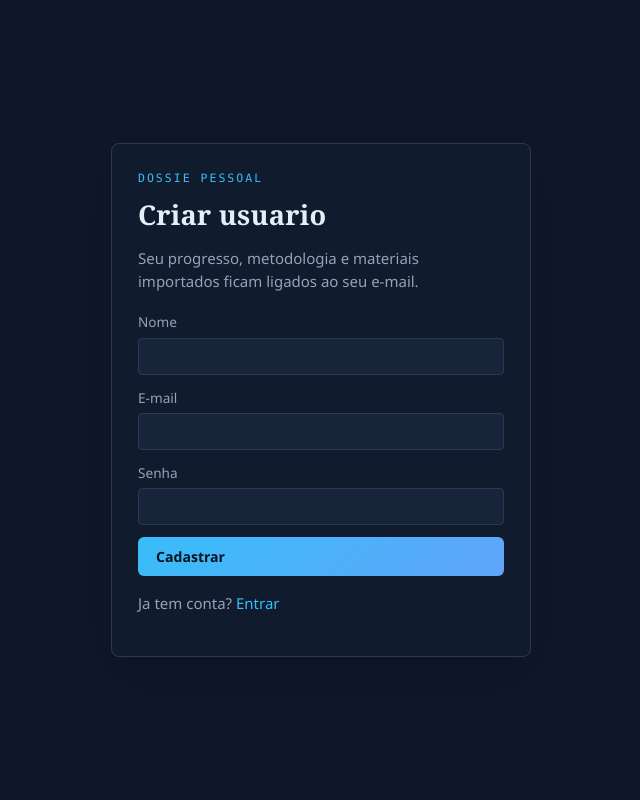
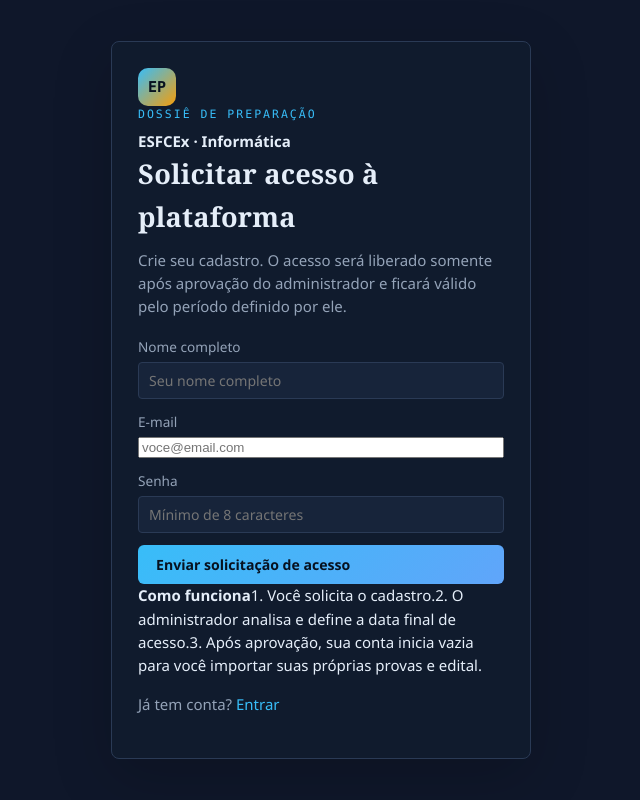
Before and after one commit to StanleyCarvalho/Dossie-concurso-esfecex, a Node server app: page /cadastro in a window 1280 px wide. Shown: the whole page, without its empty margins (319-959 px from the left). Run offline with Node 20, Linux system fonts and the light colour scheme.

Commit message:
feat: melhora cadastro com fluxo de aprovação

```diff
--- a/views/login.ejs
+++ b/views/login.ejs
@@ -3,40 +3,30 @@
 <head>
   <meta charset="UTF-8">
   <meta name="viewport" content="width=device-width, initial-scale=1.0">
-  <title><%= mode === 'register' ? 'Cadastro' : 'Login' %> - ESFCEx Informatica</title>
+  <title><%= mode === 'register' ? 'Solicitar acesso' : 'Login' %> - ESFCEx Informática</title>
   <link rel="stylesheet" href="/style.css">
+  <link rel="stylesheet" href="/professional.css">
 </head>
 <body>
   <main class="auth-page">
-    <section class="auth-panel">
-      <span class="eyebrow">Dossie pessoal</span>
-      <h1><%= mode === 'register' ? 'Criar usuario' : 'Entrar na plataforma' %></h1>
-      <p class="muted">Seu progresso, metodologia e materiais importados ficam ligados ao seu e-mail.</p>
+    <section class="auth-panel auth-panel--professional">
+      <div class="auth-brand"><span class="brand-mark">EP</span><div><span class="eyebrow">Dossiê de preparação</span><strong>ESFCEx · Informática</strong></div></div>
+      <h1><%= mode === 'register' ? 'Solicitar acesso à plataforma' : 'Entrar na plataforma' %></h1>
+      <p class="muted"><%= mode === 'register' ? 'Crie seu cadastro. O acesso será liberado somente após aprovação do administrador e ficará válido pelo período definido por ele.' : 'Entre para acessar seu acervo pessoal de provas, editais, planejamento, treinos e evolução.' %></p>
 
-      <% if (error) { %>
-        <div class="empty" style="padding:12px; margin-bottom:14px; color:var(--danger);"><%= error %></div>
-      <% } %>
+      <% if (success) { %><div class="notice success" style="margin-bottom:14px"><%= success %></div><% } %>
+      <% if (error) { %><div class="notice auth-error" style="margin-bottom:14px"><%= error %></div><% } %>
 
       <form method="POST" action="<%= mode === 'register' ? '/cadastro' : '/login' %>" class="auth-form">
         <% if (mode === 'register') { %>
-          <label>Nome
-            <input type="text" name="name" autocomplete="name">
-          </label>
+          <label>Nome completo<input type="text" name="name" autocomplete="name" required placeholder="Seu nome completo"></label>
         <% } %>
-        <label>E-mail
-          <input type="text" name="email" autocomplete="email" required>
-        </label>
-        <label>Senha
-          <input type="password" name="password" autocomplete="<%= mode === 'register' ? 'new-password' : 'current-password' %>" required>
-        </label>
-        <button class="btn" type="submit"><%= mode === 'register' ? 'Cadastrar' : 'Entrar' %></button>
+        <label>E-mail<input type="email" name="email" autocomplete="email" required placeholder="voce@email.com"></label>
+        <label>Senha<input type="password" name="password" autocomplete="<%= mode === 'register' ? 'new-password' : 'current-password' %>" required minlength="<%= mode === 'register' ? 8 : 1 %>" placeholder="<%= mode === 'register' ? 'Mínimo de 8 caracteres' : 'Sua senha' %>"></label>
+        <button class="btn" type="submit"><%= mode === 'register' ? 'Enviar solicitação de acesso' : 'Entrar' %></button>
       </form>
 
-      <% if (mode === 'register') { %>
-        <p class="muted" style="margin-top:16px;">Ja tem conta? <a href="/login">Entrar</a></p>
-      <% } else { %>
-        <p class="muted" style="margin-top:16px;">Ainda nao tem conta? <a href="/cadastro">Criar cadastro</a></p>
-      <% } %>
+      <% if (mode === 'register') { %><div class="approval-info"><strong>Como funciona</strong><span>1. Você solicita o cadastro.</span><span>2. O administrador analisa e define a data final de acesso.</span><span>3. Após aprovação, sua conta inicia vazia para você importar suas próprias provas e edital.</span></div><p class="muted" style="margin-top:16px;">Já tem conta? <a href="/login">Entrar</a></p><% } else { %><p class="muted" style="margin-top:16px;">Ainda não tem conta? <a href="/cadastro">Solicitar acesso</a></p><% } %>
     </section>
   </main>
 </body>
```
